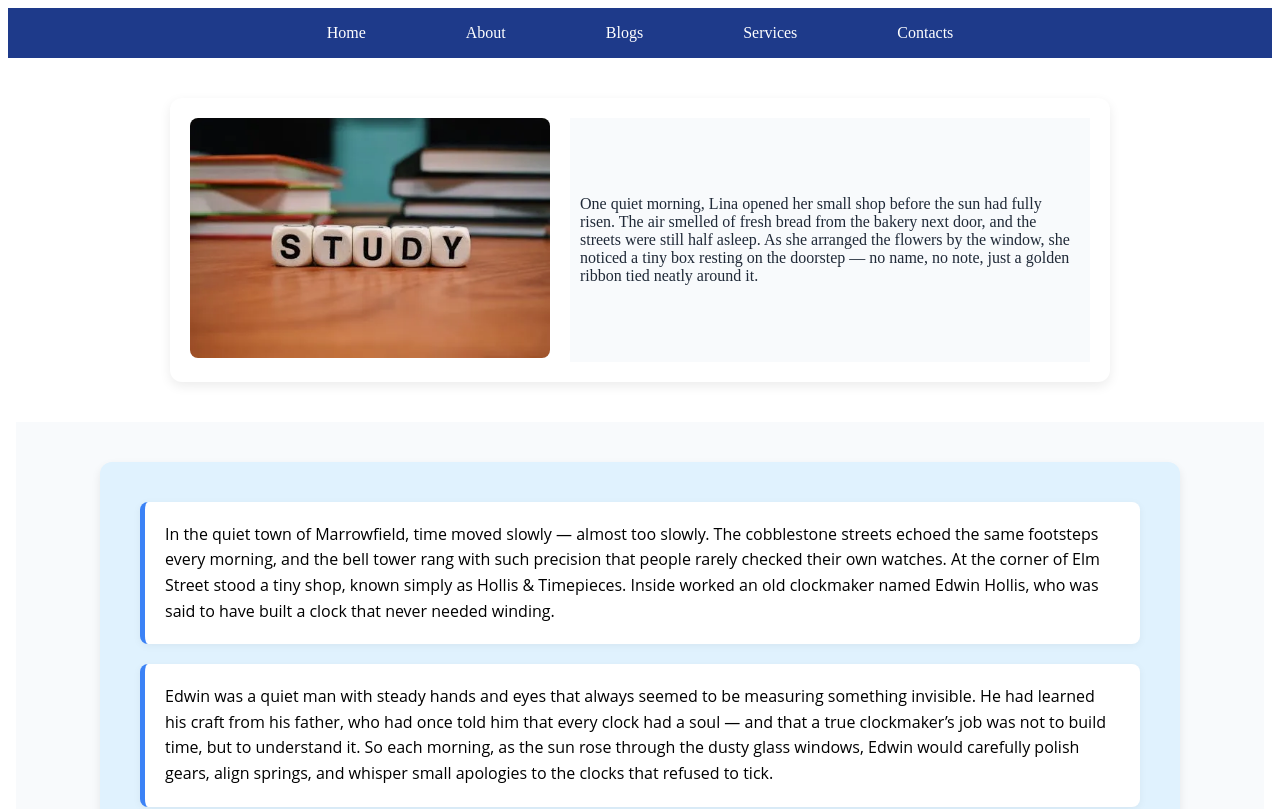
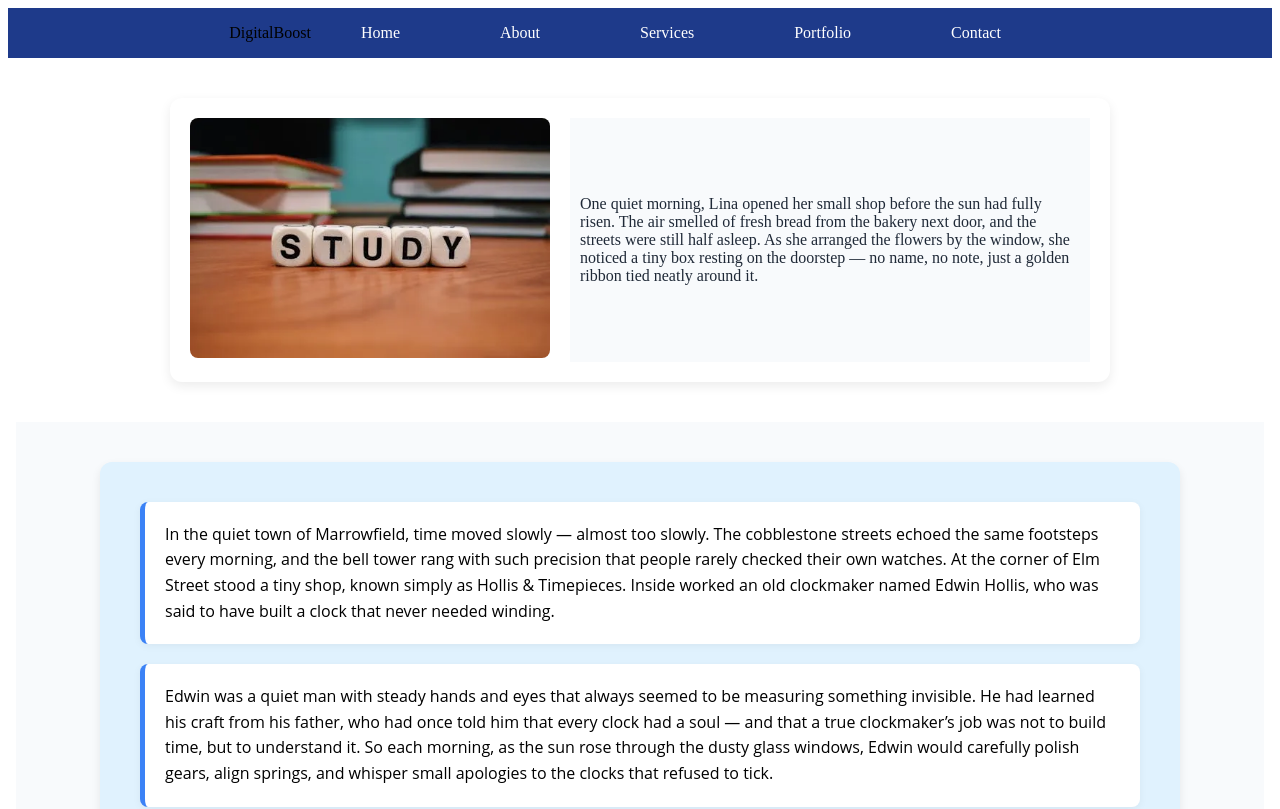
Before and after one commit to MauriceOmbewa/softkit-angular, an Angular app: page / in a window 1280 px wide. Shown: the top 809 px of the page. Built offline with nearby package versions, Linux system fonts and the light colour scheme.

Commit message:
Transform header into DigitalBoost agency navigation

```diff
--- a/src/app/app.header.html
+++ b/src/app/app.header.html
@@ -1,7 +1,10 @@
 <div class="navbar">
-    <a class="1" href="/">Home</a>
-    <a class="2" href="/about">About</a>
-    <a class="3" href="/blogs">Blogs</a>
-    <a class="4" href="/services">Services</a>
-    <a class="5" href="/contacts">Contacts</a>
+    <div class="logo">DigitalBoost</div>
+    <nav>
+        <a href="/">Home</a>
+        <a href="/about">About</a>
+        <a href="/services">Services</a>
+        <a href="/portfolio">Portfolio</a>
+        <a href="/contact">Contact</a>
+    </nav>
 </div>
```
